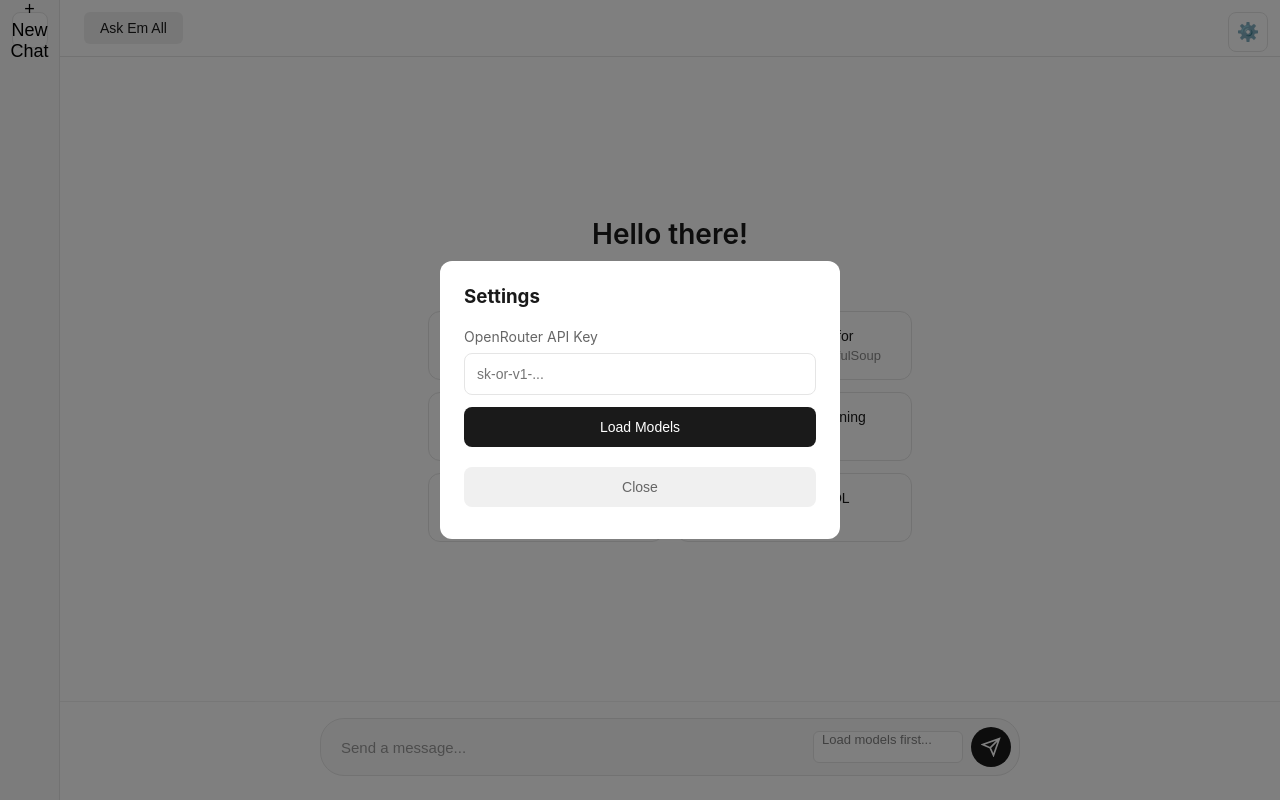
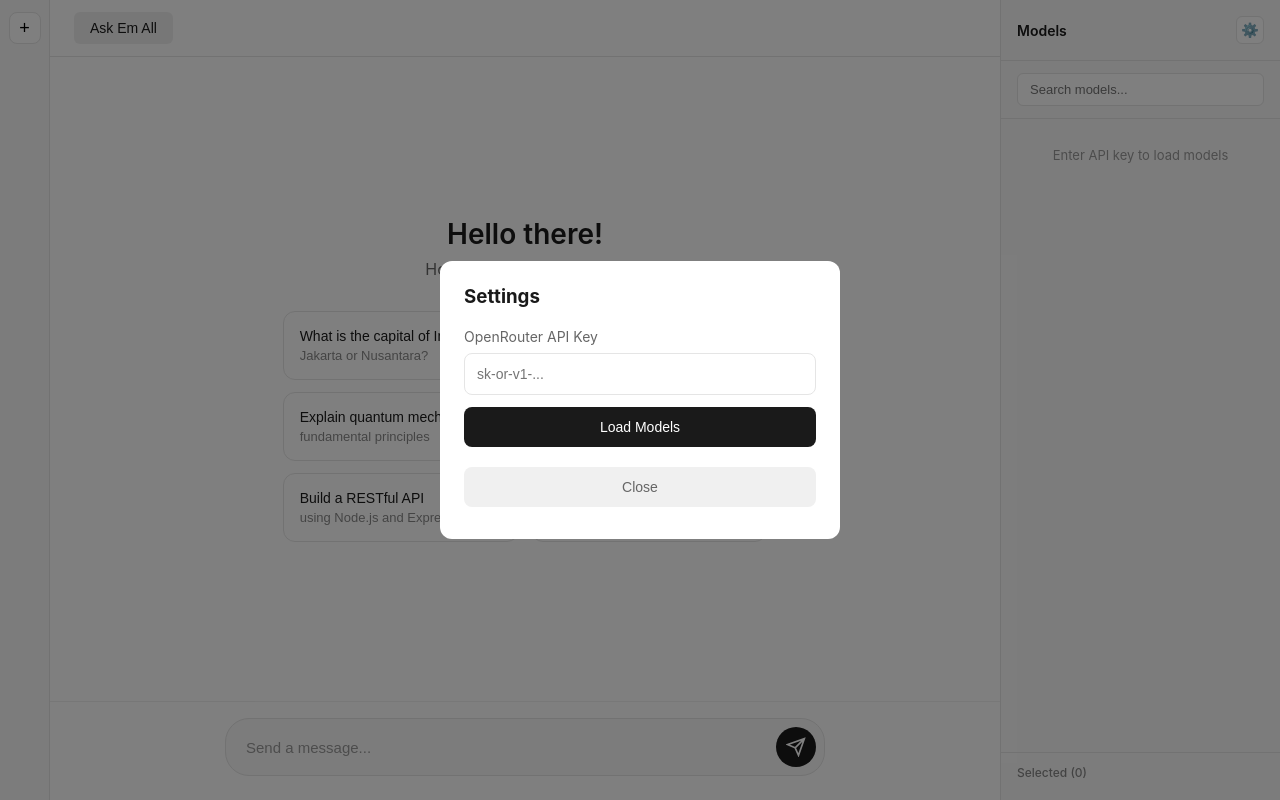
Before and after one commit to mohdyaser/ask-em-all, a Flask app: page / in a window 1280 px wide. Run offline with Flask 3, Linux system fonts and the light colour scheme.

Commit message:
better layout

```diff
--- a/static/app.js
+++ b/static/app.js
@@ -2,7 +2,7 @@
 let apiKey = localStorage.getItem('openrouter_api_key') || '';
 let models = [];
 let selectedModels = [];
-let chatHistories = {}; // Per-model chat histories
+let chatHistories = {};
 let currentTab = 'all';
 
 // Initialize
@@ -46,33 +46,107 @@ async function loadModels() {
         const data = await response.json();
         models = data.models || [];
 
-        // Update model select
-        const select = document.getElementById('modelSelect');
-        select.innerHTML = models.map(m =>
-            `<option value="${m.id}">${m.name}</option>`
-        ).join('');
+        document.getElementById('modelStatus').textContent = `✓ ${models.length} models loaded`;
+        renderModelList();
 
-        document.getElementById('modelStatus').textContent = `✓ ${models.length} models loaded`;
-
-        // Auto-close settings after success
-        setTimeout(closeSettings, 1000);
+        setTimeout(closeSettings, 800);
     } catch (error) {
         document.getElementById('modelStatus').textContent = `Error: ${error.message}`;
     }
+}
+
+// Render Model List in Right Panel
+function renderModelList(filter = '') {
+    const listEl = document.getElementById('modelList');
+    const filterLower = filter.toLowerCase();
+
+    const filteredModels = models.filter(m =>
+        m.id.toLowerCase().includes(filterLower) ||
+        m.name.toLowerCase().includes(filterLower)
+    );
+
+    if (filteredModels.length === 0 && models.length === 0) {
+        listEl.innerHTML = '<p class="model-hint">Enter API key to load models</p>';
+        return;
+    }
+
+    if (filteredModels.length === 0) {
+        listEl.innerHTML = '<p class="model-hint">No models match your search</p>';
+        return;
+    }
+
+    listEl.innerHTML = filteredModels.map(m => {
+        const isSelected = selectedModels.includes(m.id);
+        const shortName = m.name.length > 30 ? m.name.substring(0, 30) + '...' : m.name;
+        return `
+            <div class="model-item ${isSelected ? 'selected' : ''}" onclick="toggleModel('${m.id}')">
+                <div class="checkbox"></div>
+                <div class="model-name" title="${m.id}">${shortName}</div>
+            </div>
+        `;
+    }).join('');
+}
+
+// Filter Models
+function filterModels() {
+    const search = document.getElementById('modelSearch').value;
+    renderModelList(search);
+}
+
+// Toggle Model Selection
+function toggleModel(modelId) {
+    if (selectedModels.includes(modelId)) {
+        selectedModels = selectedModels.filter(m => m !== modelId);
+    } else {
+        selectedModels.push(modelId);
+        if (!chatHistories[modelId]) {
+            chatHistories[modelId] = [];
+        }
+    }
+
+    renderModelList(document.getElementById('modelSearch').value);
+    renderSelectedModels();
+    updateTabs();
+}
+
+// Remove Model
+function removeModel(modelId) {
+    selectedModels = selectedModels.filter(m => m !== modelId);
+    renderModelList(document.getElementById('modelSearch').value);
+    renderSelectedModels();
+    updateTabs();
+}
+
+// Render Selected Models
+function renderSelectedModels() {
+    document.getElementById('selectedCount').textContent = selectedModels.length;
+
+    const listEl = document.getElementById('selectedModelsList');
+    listEl.innerHTML = selectedModels.map(modelId => {
+        const model = models.find(m => m.id === modelId);
+        const name = model ? model.name.split('/').pop() : modelId.split('/').pop();
+        const shortName = name.length > 15 ? name.substring(0, 15) + '...' : name;
+        return `
+            <div class="selected-tag">
+                ${shortName}
+                <span class="remove" onclick="removeModel('${modelId}')">×</span>
+            </div>
+        `;
+    }).join('');
 }
 
 // Tab Management
 function updateTabs() {
     const tabsContainer = document.getElementById('tabs');
 
-    // Keep "Ask Em All" tab, add selected model tabs
     let tabsHtml = `<button class="tab ${currentTab === 'all' ? 'active' : ''}" data-model="all" onclick="switchTab('all')">Ask Em All</button>`;
 
     selectedModels.forEach(modelId => {
         const model = models.find(m => m.id === modelId);
         const name = model ? model.name.split('/').pop() : modelId.split('/').pop();
+        const shortName = name.length > 20 ? name.substring(0, 20) + '...' : name;
         const isActive = currentTab === modelId;
-        tabsHtml += `<button class="tab ${isActive ? 'active' : ''}" data-model="${modelId}" onclick="switchTab('${modelId}')">${name}</button>`;
+        tabsHtml += `<button class="tab ${isActive ? 'active' : ''}" data-model="${modelId}" onclick="switchTab('${modelId}')">${shortName}</button>`;
     });
 
     tabsContainer.innerHTML = tabsHtml;
@@ -91,32 +165,19 @@ async function sendMessage() {
 
     if (!message) return;
 
-    const select = document.getElementById('modelSelect');
-    const newSelectedModels = Array.from(select.selectedOptions).map(opt => opt.value);
-
-    if (newSelectedModels.length === 0) {
-        alert('Please select at least one model');
+    if (selectedModels.length === 0) {
+        alert('Please select at least one model from the right panel');
         return;
     }
-
-    // Update selected models and tabs
-    newSelectedModels.forEach(m => {
-        if (!selectedModels.includes(m)) {
-            selectedModels.push(m);
-            chatHistories[m] = [];
-        }
-    });
-    updateTabs();
 
     // Hide welcome, show messages
     document.getElementById('welcome').style.display = 'none';
     document.getElementById('messages').style.display = 'block';
 
-    // Clear input
     input.value = '';
 
     // Determine which models to message
-    const modelsToMessage = currentTab === 'all' ? newSelectedModels : [currentTab];
+    const modelsToMessage = currentTab === 'all' ? selectedModels : [currentTab];
 
     // Add user message to histories
     modelsToMessage.forEach(m => {
@@ -128,12 +189,10 @@ async function sendMessage() {
     // Show loading
     const messagesDiv = document.getElementById('messages');
     const loadingId = Date.now();
-    const loadingHtml = `<div class="message assistant" id="loading-${loadingId}"><div class="loading"></div></div>`;
-    messagesDiv.insertAdjacentHTML('beforeend', loadingHtml);
+    messagesDiv.insertAdjacentHTML('beforeend', `<div class="message assistant" id="loading-${loadingId}"><div class="loading"></div></div>`);
     messagesDiv.scrollTop = messagesDiv.scrollHeight;
 
     try {
-        // Build messages for API
         const apiMessages = modelsToMessage.length === 1
             ? chatHistories[modelsToMessage[0]]
             : [{ role: 'user', content: message }];
@@ -150,10 +209,8 @@ async function sendMessage() {
 
         const data = await response.json();
 
-        // Remove loading
         document.getElementById(`loading-${loadingId}`)?.remove();
 
-        // Add responses to histories
         for (const [modelId, responseText] of Object.entries(data.responses || {})) {
             if (!chatHistories[modelId]) chatHistories[modelId] = [];
             chatHistories[modelId].push({ role: 'assistant', content: responseText });
@@ -172,16 +229,7 @@ function renderMessages() {
     let html = '';
 
     if (currentTab === 'all') {
-        // Show interlaced messages from all models
-        // Group by user message and show all responses
-        const allMessages = [];
-        selectedModels.forEach(modelId => {
-            (chatHistories[modelId] || []).forEach((msg, idx) => {
-                allMessages.push({ ...msg, modelId, idx });
-            });
-        });
-
-        // Simple approach: show each model's history
+        // Show each model's latest exchange
         selectedModels.forEach(modelId => {
             const history = chatHistories[modelId] || [];
             const modelName = modelId.split('/').pop();
@@ -198,7 +246,6 @@ function renderMessages() {
             });
         });
     } else {
-        // Show single model history
         const history = chatHistories[currentTab] || [];
         const modelName = currentTab.split('/').pop();
 
@@ -224,6 +271,8 @@ function newChat() {
     selectedModels = [];
     currentTab = 'all';
     updateTabs();
+    renderSelectedModels();
+    renderModelList(document.getElementById('modelSearch')?.value || '');
     document.getElementById('welcome').style.display = 'flex';
     document.getElementById('messages').style.display = 'none';
     document.getElementById('messages').innerHTML = '';
@@ -251,7 +300,6 @@ function escapeHtml(text) {
 }
 
 function formatResponse(text) {
-    // Basic markdown-like formatting
     return escapeHtml(text)
         .replace(/\*\*(.*?)\*\*/g, '<strong>$1</strong>')
         .replace(/`(.*?)`/g, '<code>$1</code>')
--- a/static/style.css
+++ b/static/style.css
@@ -17,20 +17,20 @@ body {
     height: 100vh;
 }
 
-/* Minimal Sidebar */
+/* Minimal Left Sidebar */
 .sidebar {
-    width: 60px;
+    width: 50px;
     background: #f9f9f9;
     border-right: 1px solid #e5e5e5;
-    padding: 12px;
+    padding: 12px 8px;
     display: flex;
     flex-direction: column;
     align-items: center;
 }
 
 .new-chat-btn {
-    width: 36px;
-    height: 36px;
+    width: 32px;
+    height: 32px;
     border: 1px solid #e5e5e5;
     background: #fff;
     border-radius: 8px;
@@ -52,6 +52,7 @@ body {
     display: flex;
     flex-direction: column;
     overflow: hidden;
+    min-width: 0;
 }
 
 /* Tabs */
@@ -103,7 +104,7 @@ body {
     align-items: center;
     justify-content: center;
     text-align: center;
-    max-width: 700px;
+    max-width: 600px;
     margin: 0 auto;
 }
 
@@ -163,7 +164,7 @@ body {
 }
 
 .message {
-    max-width: 700px;
+    max-width: 600px;
     margin: 0 auto 24px;
     padding: 0 24px;
 }
@@ -201,7 +202,7 @@ body {
 }
 
 .input-wrapper {
-    max-width: 700px;
+    max-width: 600px;
     margin: 0 auto;
     display: flex;
     align-items: center;
@@ -224,23 +225,6 @@ body {
     color: #999;
 }
 
-.input-controls {
-    display: flex;
-    align-items: center;
-    gap: 8px;
-}
-
-#modelSelect {
-    height: 32px;
-    min-width: 150px;
-    border: 1px solid #e5e5e5;
-    border-radius: 6px;
-    font-size: 13px;
-    padding: 0 8px;
-    background: #fff;
-    cursor: pointer;
-}
-
 .send-btn {
     width: 40px;
     height: 40px;
@@ -253,34 +237,161 @@ body {
     align-items: center;
     justify-content: center;
     transition: all 0.2s;
+    flex-shrink: 0;
 }
 
 .send-btn:hover {
     background: #333;
 }
 
-.send-btn:disabled {
-    background: #ccc;
-    cursor: not-allowed;
+/* Right Panel */
+.right-panel {
+    width: 280px;
+    background: #fafafa;
+    border-left: 1px solid #e5e5e5;
+    display: flex;
+    flex-direction: column;
+    overflow: hidden;
 }
 
-/* Settings Button */
-.settings-btn {
-    position: fixed;
-    top: 12px;
-    right: 12px;
-    width: 40px;
-    height: 40px;
+.panel-header {
+    padding: 16px;
+    border-bottom: 1px solid #e5e5e5;
+    display: flex;
+    align-items: center;
+    justify-content: space-between;
+}
+
+.panel-header h3 {
+    font-size: 14px;
+    font-weight: 600;
+    color: #1a1a1a;
+}
+
+.settings-btn-small {
+    width: 28px;
+    height: 28px;
     border: 1px solid #e5e5e5;
     background: #fff;
-    border-radius: 8px;
+    border-radius: 6px;
     cursor: pointer;
-    font-size: 18px;
+    font-size: 14px;
     transition: all 0.2s;
 }
 
-.settings-btn:hover {
-    background: #f5f5f5;
+.settings-btn-small:hover {
+    background: #f0f0f0;
+}
+
+.model-search {
+    padding: 12px 16px;
+    border-bottom: 1px solid #e5e5e5;
+}
+
+.model-search input {
+    width: 100%;
+    padding: 8px 12px;
+    border: 1px solid #e5e5e5;
+    border-radius: 6px;
+    font-size: 13px;
+    outline: none;
+}
+
+.model-search input:focus {
+    border-color: #ccc;
+}
+
+.model-list {
+    flex: 1;
+    overflow-y: auto;
+    padding: 8px;
+}
+
+.model-hint {
+    color: #999;
+    font-size: 13px;
+    text-align: center;
+    padding: 20px;
+}
+
+.model-item {
+    padding: 10px 12px;
+    border-radius: 8px;
+    cursor: pointer;
+    font-size: 13px;
+    margin-bottom: 4px;
+    transition: all 0.15s;
+    display: flex;
+    align-items: center;
+    gap: 8px;
+}
+
+.model-item:hover {
+    background: #f0f0f0;
+}
+
+.model-item.selected {
+    background: #e8e8e8;
+}
+
+.model-item .checkbox {
+    width: 16px;
+    height: 16px;
+    border: 2px solid #ccc;
+    border-radius: 4px;
+    flex-shrink: 0;
+}
+
+.model-item.selected .checkbox {
+    background: #1a1a1a;
+    border-color: #1a1a1a;
+}
+
+.model-item .model-name {
+    flex: 1;
+    overflow: hidden;
+    text-overflow: ellipsis;
+    white-space: nowrap;
+}
+
+/* Selected Models */
+.selected-models {
+    border-top: 1px solid #e5e5e5;
+    padding: 12px 16px;
+    max-height: 150px;
+    overflow-y: auto;
+}
+
+.selected-models h4 {
+    font-size: 12px;
+    color: #888;
+    font-weight: 500;
+    margin-bottom: 8px;
+}
+
+#selectedModelsList {
+    display: flex;
+    flex-wrap: wrap;
+    gap: 6px;
+}
+
+.selected-tag {
+    background: #e8e8e8;
+    padding: 4px 8px;
+    border-radius: 4px;
+    font-size: 11px;
+    display: flex;
+    align-items: center;
+    gap: 4px;
+}
+
+.selected-tag .remove {
+    cursor: pointer;
+    opacity: 0.6;
+}
+
+.selected-tag .remove:hover {
+    opacity: 1;
 }
 
 /* Settings Modal */
@@ -372,11 +483,17 @@ body {
 }
 
 @keyframes spin {
-    to { transform: rotate(360deg); }
+    to {
+        transform: rotate(360deg);
+    }
 }
 
 /* Responsive */
-@media (max-width: 600px) {
+@media (max-width: 768px) {
+    .right-panel {
+        display: none;
+    }
+
     .suggestions {
         grid-template-columns: 1fr;
     }
--- a/templates/index.html
+++ b/templates/index.html
@@ -1,16 +1,18 @@
 <!DOCTYPE html>
 <html lang="en">
+
 <head>
     <meta charset="UTF-8">
     <meta name="viewport" content="width=device-width, initial-scale=1.0">
     <title>Ask Em All</title>
     <link rel="stylesheet" href="{{ url_for('static', filename='style.css') }}">
 </head>
+
 <body>
     <div class="app">
-        <!-- Minimal Sidebar -->
+        <!-- Minimal Left Sidebar -->
         <aside class="sidebar">
-            <button class="new-chat-btn" onclick="newChat()">+ New Chat</button>
+            <button class="new-chat-btn" onclick="newChat()">+</button>
         </aside>
 
         <!-- Main Content -->
@@ -33,19 +35,23 @@
                             <strong>What is the capital of Indonesia?</strong>
                             <span>Jakarta or Nusantara?</span>
                         </button>
-                        <button class="suggestion" onclick="useSuggestion('Generate Python code for web scraping with BeautifulSoup')">
+                        <button class="suggestion"
+                            onclick="useSuggestion('Generate Python code for web scraping with BeautifulSoup')">
                             <strong>Generate Python code for</strong>
                             <span>web scraping with BeautifulSoup</span>
                         </button>
-                        <button class="suggestion" onclick="useSuggestion('Explain quantum mechanics fundamental principles')">
+                        <button class="suggestion"
+                            onclick="useSuggestion('Explain quantum mechanics fundamental principles')">
                             <strong>Explain quantum mechanics</strong>
                             <span>fundamental principles</span>
                         </button>
-                        <button class="suggestion" onclick="useSuggestion('How does machine learning algorithm training work?')">
+                        <button class="suggestion"
+                            onclick="useSuggestion('How does machine learning algorithm training work?')">
                             <strong>How does machine learning</strong>
                             <span>algorithm training work?</span>
                         </button>
-                        <button class="suggestion" onclick="useSuggestion('Build a RESTful API using Node.js and Express')">
+                        <button class="suggestion"
+                            onclick="useSuggestion('Build a RESTful API using Node.js and Express')">
                             <strong>Build a RESTful API</strong>
                             <span>using Node.js and Express</span>
                         </button>
@@ -63,20 +69,38 @@
             <!-- Input Area -->
             <div class="input-area">
                 <div class="input-wrapper">
-                    <input type="text" id="messageInput" placeholder="Send a message..." onkeydown="handleKeyDown(event)">
-                    <div class="input-controls">
-                        <select id="modelSelect" multiple>
-                            <option disabled>Load models first...</option>
-                        </select>
-                        <button class="send-btn" onclick="sendMessage()">
-                            <svg width="20" height="20" viewBox="0 0 24 24" fill="none" stroke="currentColor" stroke-width="2">
-                                <path d="M22 2L11 13M22 2l-7 20-4-9-9-4 20-7z"/>
-                            </svg>
-                        </button>
-                    </div>
+                    <input type="text" id="messageInput" placeholder="Send a message..."
+                        onkeydown="handleKeyDown(event)">
+                    <button class="send-btn" onclick="sendMessage()">
+                        <svg width="20" height="20" viewBox="0 0 24 24" fill="none" stroke="currentColor"
+                            stroke-width="2">
+                            <path d="M22 2L11 13M22 2l-7 20-4-9-9-4 20-7z" />
+                        </svg>
+                    </button>
                 </div>
             </div>
         </main>
+
+        <!-- Right Panel for Model Selection -->
+        <aside class="right-panel">
+            <div class="panel-header">
+                <h3>Models</h3>
+                <button class="settings-btn-small" onclick="openSettings()">⚙️</button>
+            </div>
+
+            <div class="model-search">
+                <input type="text" id="modelSearch" placeholder="Search models..." oninput="filterModels()">
+            </div>
+
+            <div class="model-list" id="modelList">
+                <p class="model-hint">Enter API key to load models</p>
+            </div>
+
+            <div class="selected-models" id="selectedModelsPanel">
+                <h4>Selected (<span id="selectedCount">0</span>)</h4>
+                <div id="selectedModelsList"></div>
+            </div>
+        </aside>
 
         <!-- Settings Modal -->
         <div class="settings-modal" id="settingsModal">
@@ -89,11 +113,9 @@
                 <button class="close-btn" onclick="closeSettings()">Close</button>
             </div>
         </div>
-
-        <!-- Settings Button -->
-        <button class="settings-btn" onclick="openSettings()">⚙️</button>
     </div>
 
     <script src="{{ url_for('static', filename='app.js') }}"></script>
 </body>
+
 </html>
```
